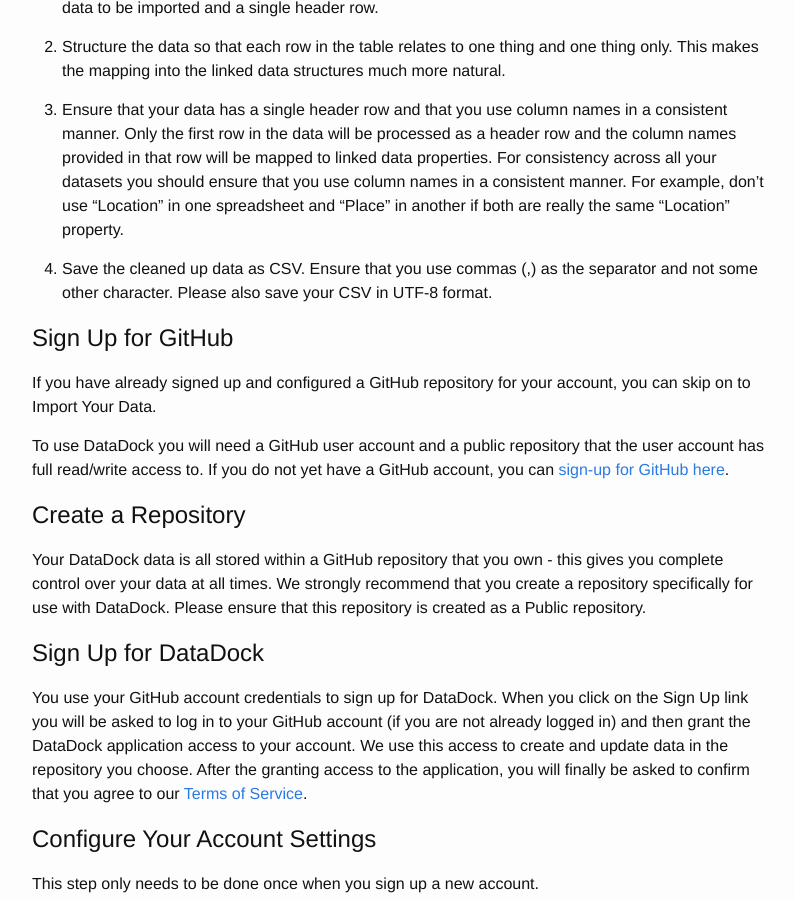
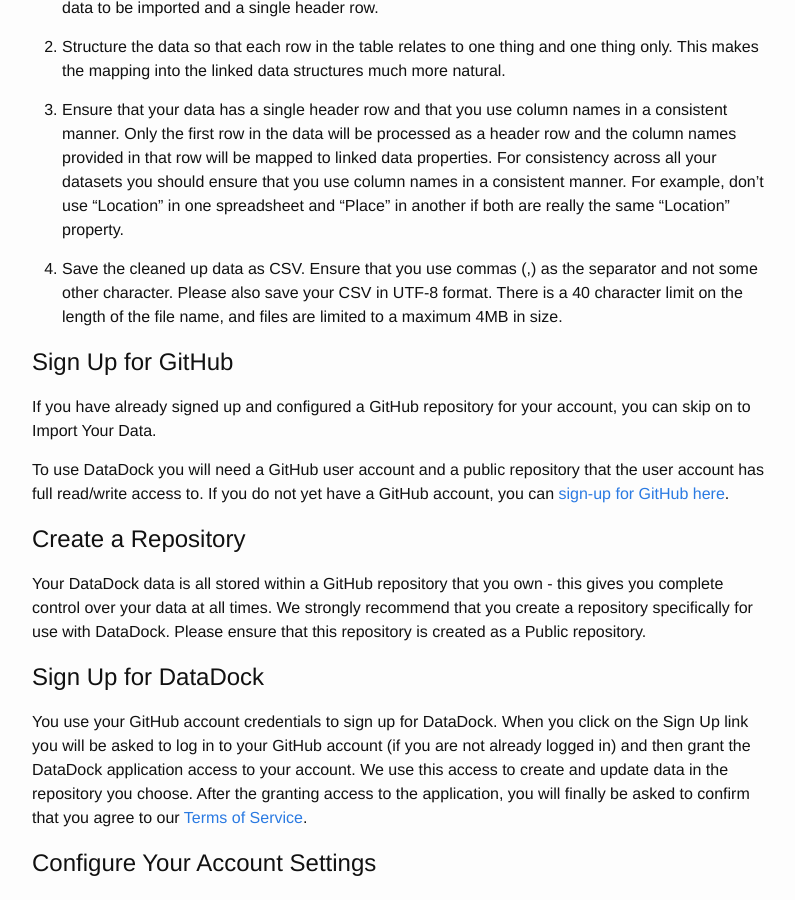
Before and after one commit to NetworkedPlanet/datadock, a Jekyll site: the page built from docs/getting-started/index.md, in a window 1280 px wide and 900 px high, scrolled down 727 px. Shown: the whole window, without its empty margins (238-1033 px from the left). Built offline with Jekyll 4.4.1, drawn with Linux system fonts in a browser that asks for light colours.

Commit message:
Added note on file name length limit.

```diff
--- a/docs/getting-started/index.md
+++ b/docs/getting-started/index.md
@@ -39,7 +39,7 @@
      example, don't use "Location" in one spreadsheet and "Place" in another if both are really the same "Location" property.
 
   1. Save the cleaned up data as CSV. Ensure that you use commas (,) as the separator and not some other character. Please also save your
-     CSV in UTF-8 format.
+     CSV in UTF-8 format. There is a 40 character limit on the length of the file name, and files are limited to a maximum 4MB in size.
 
 ## Sign Up for GitHub
 
```
Also changed, not shown: docs/_user-guide/adding-data.md (+1 -0 lines).
